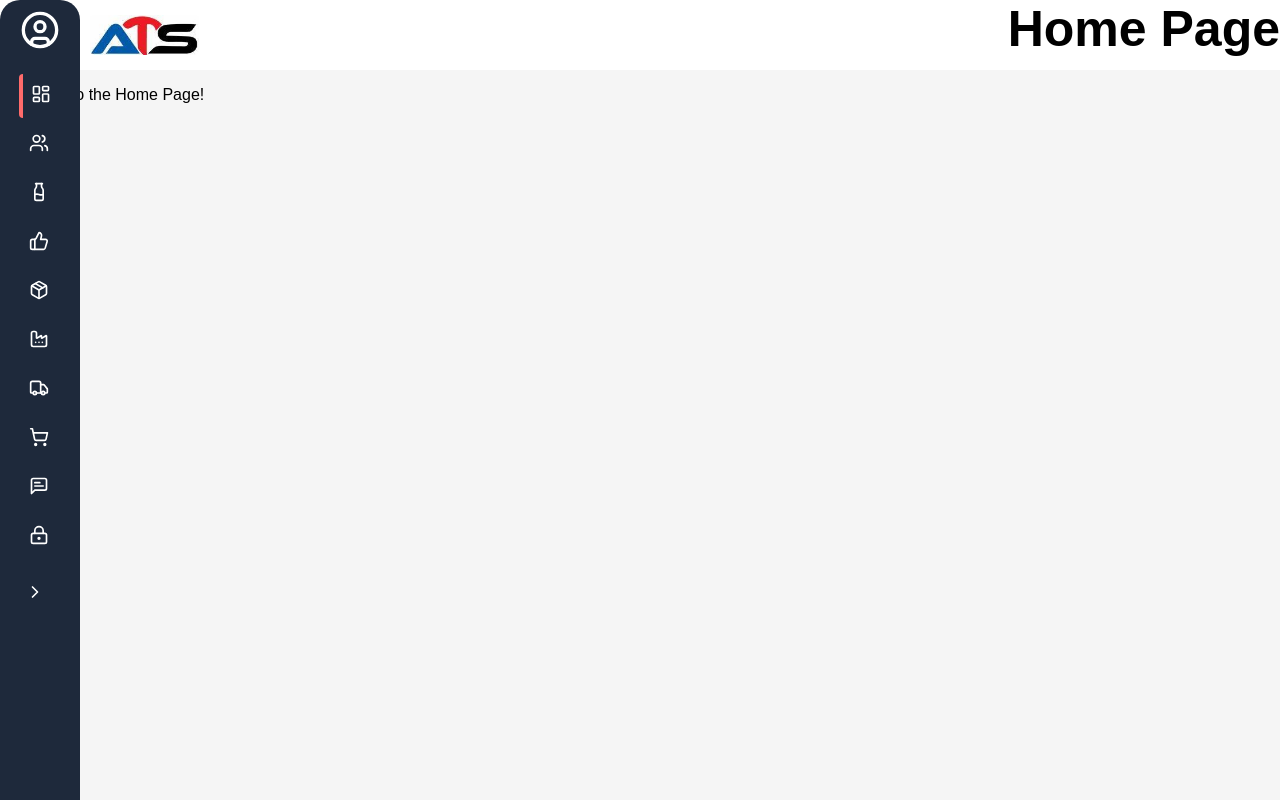
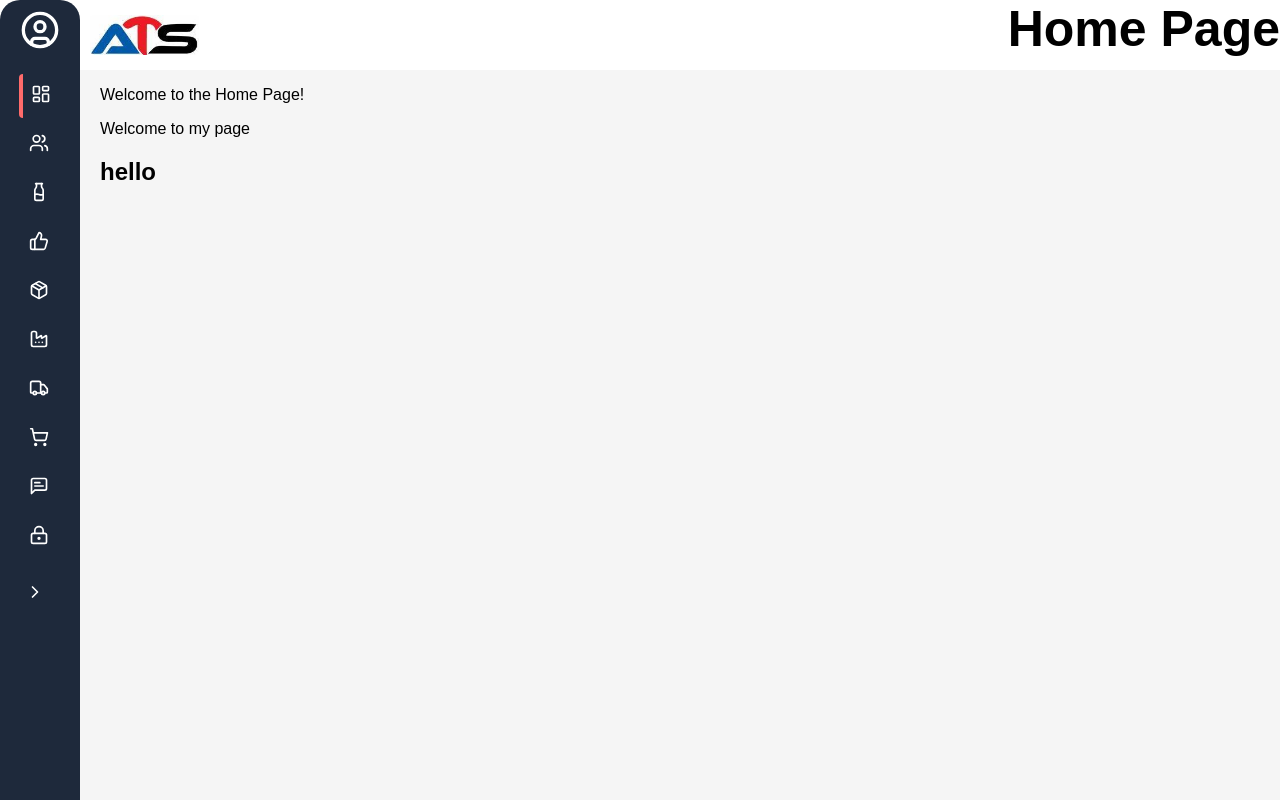
Before and after one commit to Astrolitetech/Front-End, a React (Create React App) app in the folder React/dairy-crm/: page /dashboard in a window 1280 px wide. Built offline with nearby package versions, Linux system fonts and the light colour scheme.

Commit message:
PushNewModules

```diff
--- a/React/dairy-crm/src/pages/Dashboard.jsx
+++ b/React/dairy-crm/src/pages/Dashboard.jsx
@@ -1,13 +1,22 @@
 // src/pages/Home.jsx
 import React from 'react';
 import Header from '../component/Header';
+import '../styles/dashboard.css'
 
 const Dashboard = () => {
   return (
     <>
       <Header title="Home Page" />
-      <main>
+      <main className='body'>
         <p>Welcome to the Home Page!</p>
+        <div>
+          <div>
+            <p>Welcome to my page</p>
+          </div>
+          <div>
+            <h2>hello</h2>
+          </div>
+        </div>
       </main>
     </>
   );
--- a/React/dairy-crm/src/styles/dashboard.css
+++ b/React/dairy-crm/src/styles/dashboard.css
@@ -1,3 +1,7 @@
+.body {
+  margin-left: 100px;
+}
+
 .header {
   text-align: center;
 }
```
